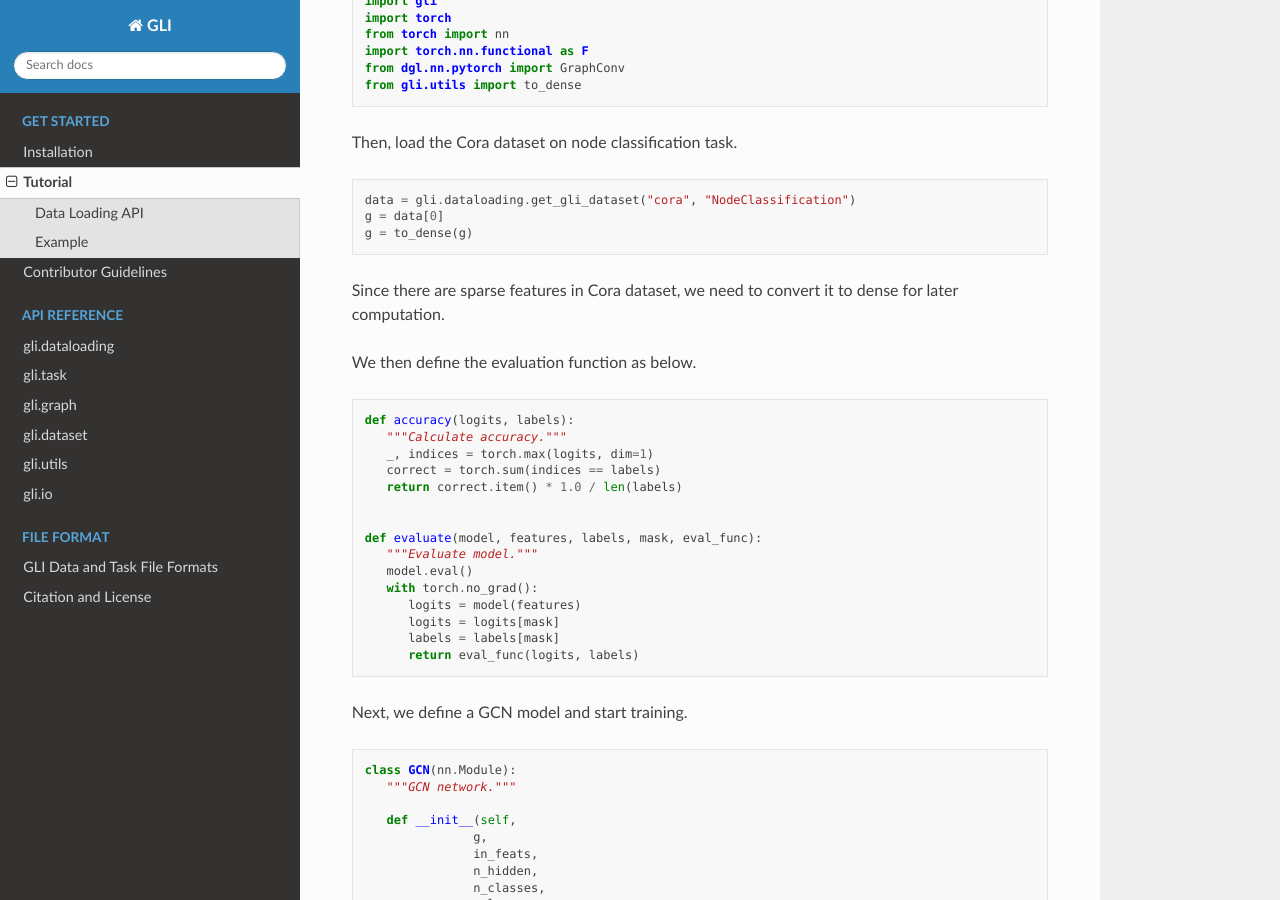
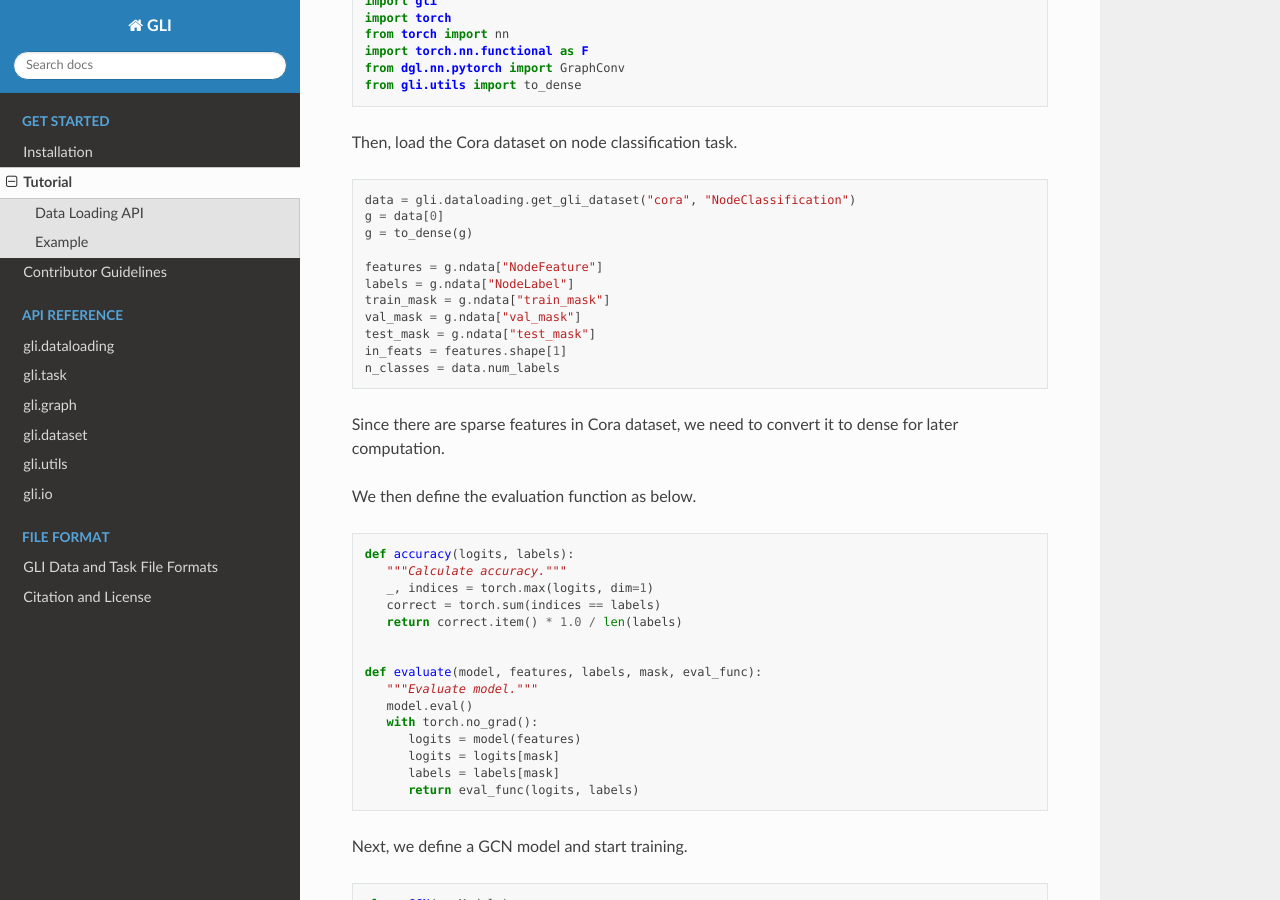
Before and after one commit to Graph-Learning-Benchmarks/gli, a Sphinx documentation site: the page built from docs/source/start/tutorial.rst, in a window 1280 px wide and 900 px high, scrolled down 1584 px. Built offline with Sphinx 7.4.7 and the Read the Docs theme 2.0.0, drawn with Linux system fonts in a browser that asks for light colours.

Commit message:
Update tutorial.rst (#436)

```diff
--- a/docs/source/start/tutorial.rst
+++ b/docs/source/start/tutorial.rst
@@ -84,6 +84,14 @@ Then, load the Cora dataset on node classification task.
    data = gli.dataloading.get_gli_dataset("cora", "NodeClassification")
    g = data[0]
    g = to_dense(g)
+
+   features = g.ndata["NodeFeature"]
+   labels = g.ndata["NodeLabel"]
+   train_mask = g.ndata["train_mask"]
+   val_mask = g.ndata["val_mask"]
+   test_mask = g.ndata["test_mask"]
+   in_feats = features.shape[1]
+   n_classes = data.num_labels
 
 Since there are sparse features in Cora dataset, we need to convert it to dense for later computation.
 
```
